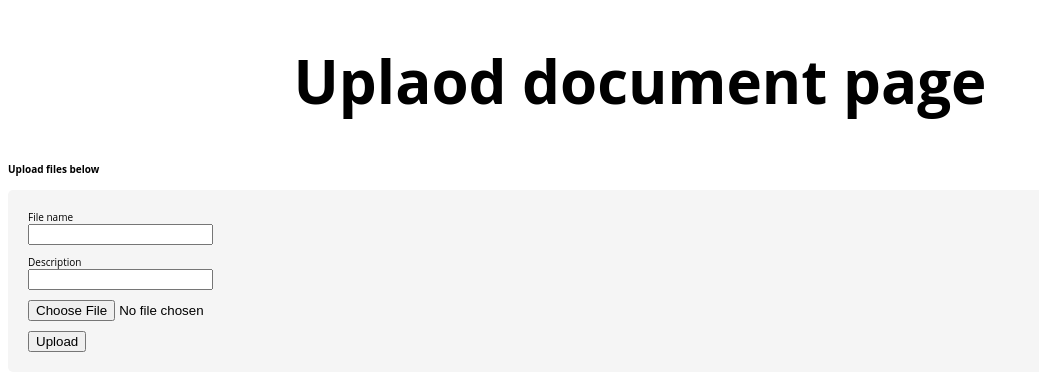
After one commit to C3nsoreD/DocumentApp, a Django app: template UniqueDoc/templates/core/upload-doc.html in a window 1280 px wide. The commit adds this page. Shown: the top 391 px of the page, without its empty margins (0-1039 px from the left). Run offline with Django 3.2, Linux system fonts and the light colour scheme; the template is opened without the code that fills it, so the values that code supplies are empty.

Commit message:
Added more templates :

```diff
--- a/UniqueDoc/templates/base.html
+++ b/UniqueDoc/templates/base.html
@@ -16,6 +16,14 @@
     <main class="container">
       <div class="row">
         <div class="col">
+          {% if messages %}
+          <ul class="messages">
+            {% for message in messages %}
+              <li{% if message.tags %} class="{{message.tags}}" {% endif %}> {{message}}</li>
+            <ul>
+            {% endfor %}
+          {% endif %}
+
           {% block content %}
           {% endblock %}
         </div>
--- /dev/null
+++ b/UniqueDoc/templates/core/doc-viewer.html
@@ -0,0 +1,6 @@
+{% extends 'base.html' %}
+
+{% block content %}
+  <h1> This is the PDF viewer page </h1>
+  <<canvas id="pdf"></canvas>
+{% endblock %}
--- /dev/null
+++ b/UniqueDoc/templates/core/upload-doc.html
@@ -0,0 +1,22 @@
+{% extends 'base.html' %}
+
+{% block content %}
+  <h1> Uplaod document page </h1>
+  <h4>Upload files below</h4>
+
+  <form class="" method="POST" enctype="multipart/form-data">
+    {% csrf_token %}
+    <label for="">File name</label>
+    <input type="text" name="filename" value="">
+    <label for="">Description</label>
+    <input type="text" name="description" value="">
+
+    <input type="file" name="fileobj">
+    <button type="submit" name="button">Upload</button>
+  </form>
+
+  {% if uploaded_file_url %}
+    <p>File uploaded at: <a href="{{ uploaded_file_url }}">{{ uploaded_file_url }}</a></p>
+  {% endif %}
+
+{% endblock %}
```
Also changed, not shown: UniqueDoc/templates/core/index.html (+0 -10 lines).
